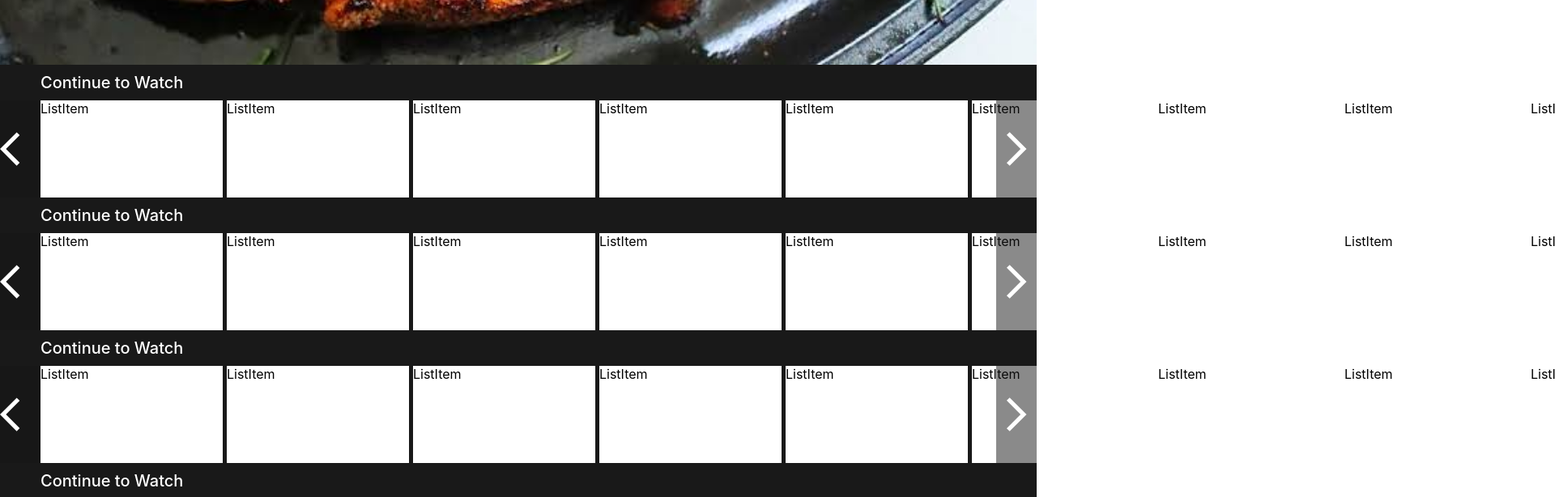
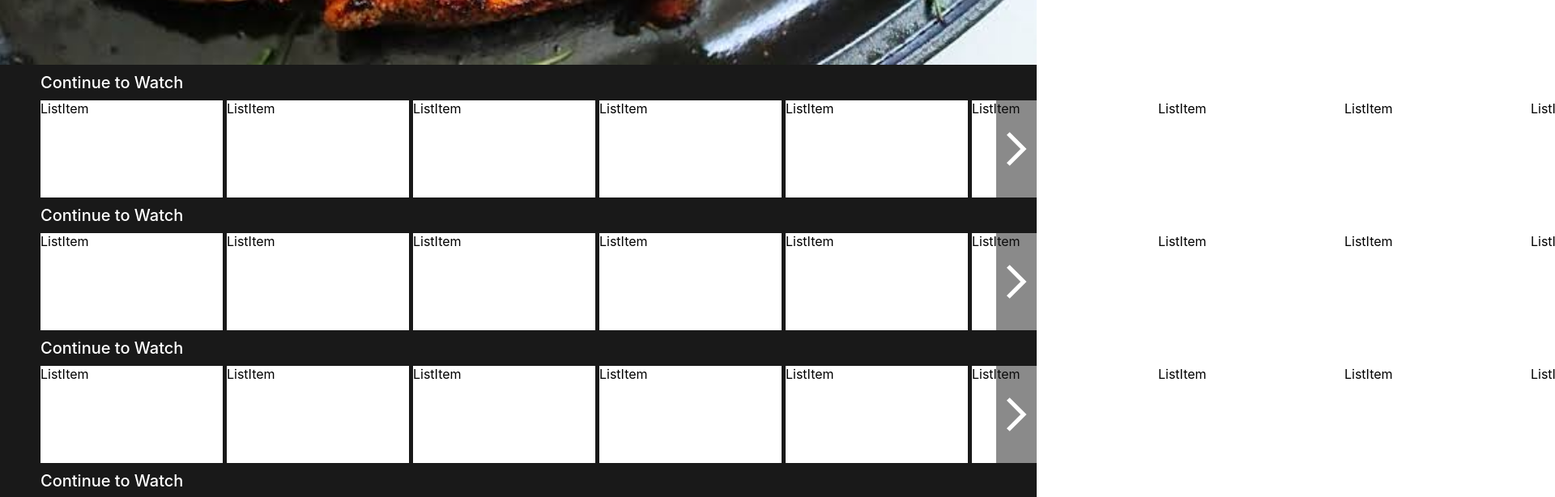
Before and after one commit to MiltonBlack/Video-Player, a React (Create React App) app: page / in a window 1280 px wide. Shown: the part 640-1254 px from the top of the page at 81% size, 1920 px wide, since content can reach past the window. Built offline with nearby package versions, Linux system fonts and the light colour scheme.

Commit message:
finished slider function and created states to manage the slider function

```diff
--- a/src/components/list/List.css
+++ b/src/components/list/List.css
@@ -41,5 +41,6 @@
     width: max-content;
     margin-top: 10px;
     transform: translateX(0px);
+    transition: all 1s ease;
 /*--gives the original width given to an element when displayed flex--*/
 }
--- a/src/components/list/List.jsx
+++ b/src/components/list/List.jsx
@@ -1,4 +1,4 @@
-import React, { useRef } from 'react'
+import React, { useRef, useState } from 'react'
 import './List.css'
 import { MdArrowBackIos, MdArrowForwardIos } from 'react-icons/md'
 import ListItem from '../ListItem/ListItem'
@@ -6,14 +6,18 @@ import ListItem from '../ListItem/ListItem'
 function List() {
 /*--instead of query selector we use useRef Hook--*/
   const listRef = useRef()
-
+  const [slideNumber, setSlideNumber] = useState(0)
+  const [isMoved, setIsMoved] = useState(false)
 
   const handleClick = (direction) => {
+    setIsMoved(true)
     let space = listRef.current.getBoundingClientRect().x - 50
-    if (direction === "left") {
+    if (direction === "left" && slideNumber > 0) {
+      setSlideNumber(slideNumber - 1)
       listRef.current.style.transform = `translateX(${230 + space}px)`
     }
-    if (direction === "right") {
+    if (direction === "right" && slideNumber < 5) {
+      setSlideNumber(slideNumber + 1)
       listRef.current.style.transform = `translateX(${-230 + space}px)`
     }
     // console.log(space)
@@ -22,14 +26,8 @@ function List() {
     <div className='list'>
         <span className='listtitle'>Continue to Watch</span>
         <div className='wrapper'>
-          <MdArrowBackIos className='sliderarrow left' onClick={() => handleClick("left")}/>
+          <MdArrowBackIos className='sliderarrow left' onClick={() => handleClick("left")} style={{display: !isMoved && "none"}}/>
           <div className='container' ref={listRef}>
-            <ListItem/>
-            <ListItem/>
-            <ListItem/>
-            <ListItem/>
-            <ListItem/>
-            <ListItem/>
             <ListItem/>
             <ListItem/>
             <ListItem/>
```
